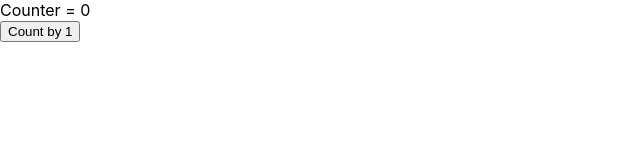
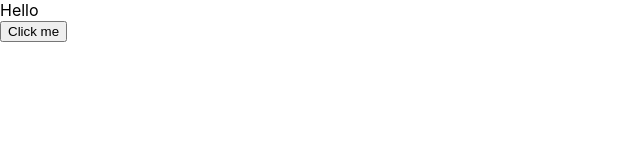
Before and after one commit to Muzammil-crypto/DayManagementApp, a React (Create React App) app: page / in a window 1280 px wide. Shown: the top 160 px of the page, without its empty margins (0-640 px from the left). Built offline with nearby package versions, Linux system fonts and the light colour scheme.

Commit message:
Methods as props

```diff
--- a/src/App.js
+++ b/src/App.js
@@ -1,5 +1,7 @@
 import React from "react";
-import Counter from "./MyComponents/Counter";
+import EventBind from "./MyComponents/EventBind";
+// import Counter from "./MyComponents/Counter";
+// import FucntionClick from "./MyComponents/FucntionClick";
 // import Greet from "./MyComponents/Greet";
 // import Message from "./MyComponents/Message";
 
@@ -13,7 +15,7 @@ function App() {
         </div>
       </Greet> */}
 
-      <Counter />
+      <EventBind />
     </div>
   );
 }
--- /dev/null
+++ b/src/MyComponents/EventBind.js
@@ -0,0 +1,37 @@
+import React, { Component } from "react";
+
+class EventBind extends Component {
+  constructor(props) {
+    super(props);
+
+    this.state = {
+      audio: "Hello",
+    };
+    // this.changeText = this.changeText.bind(this);
+  }
+  changeText = () => {
+    this.setState({
+      audio: "Good Bye!!!",
+    });
+    console.log("button pressed");
+  };
+  render() {
+    return (
+      <div>
+        <div>{this.state.audio}</div>
+        {/* <button onClick={this.changeText.bind(this)}>Click me</button> */}
+        {/* <button
+          onClick={() => {
+            this.changeText();
+          }}
+        >
+          Click me
+        </button> */}
+        {/* <button onClick={this.changeText}>Click me</button> */}
+        <button onClick={this.changeText}>Click me</button>
+      </div>
+    );
+  }
+}
+
+export default EventBind;
--- /dev/null
+++ b/src/MyComponents/FucntionClick.js
@@ -0,0 +1,12 @@
+import React from "react";
+function FucntionClick() {
+  function clickHandler() {
+    console.log("button clicked");
+  }
+  return (
+    <div>
+      <button onClick={clickHandler}>Click</button>
+    </div>
+  );
+}
+export default FucntionClick;
```
